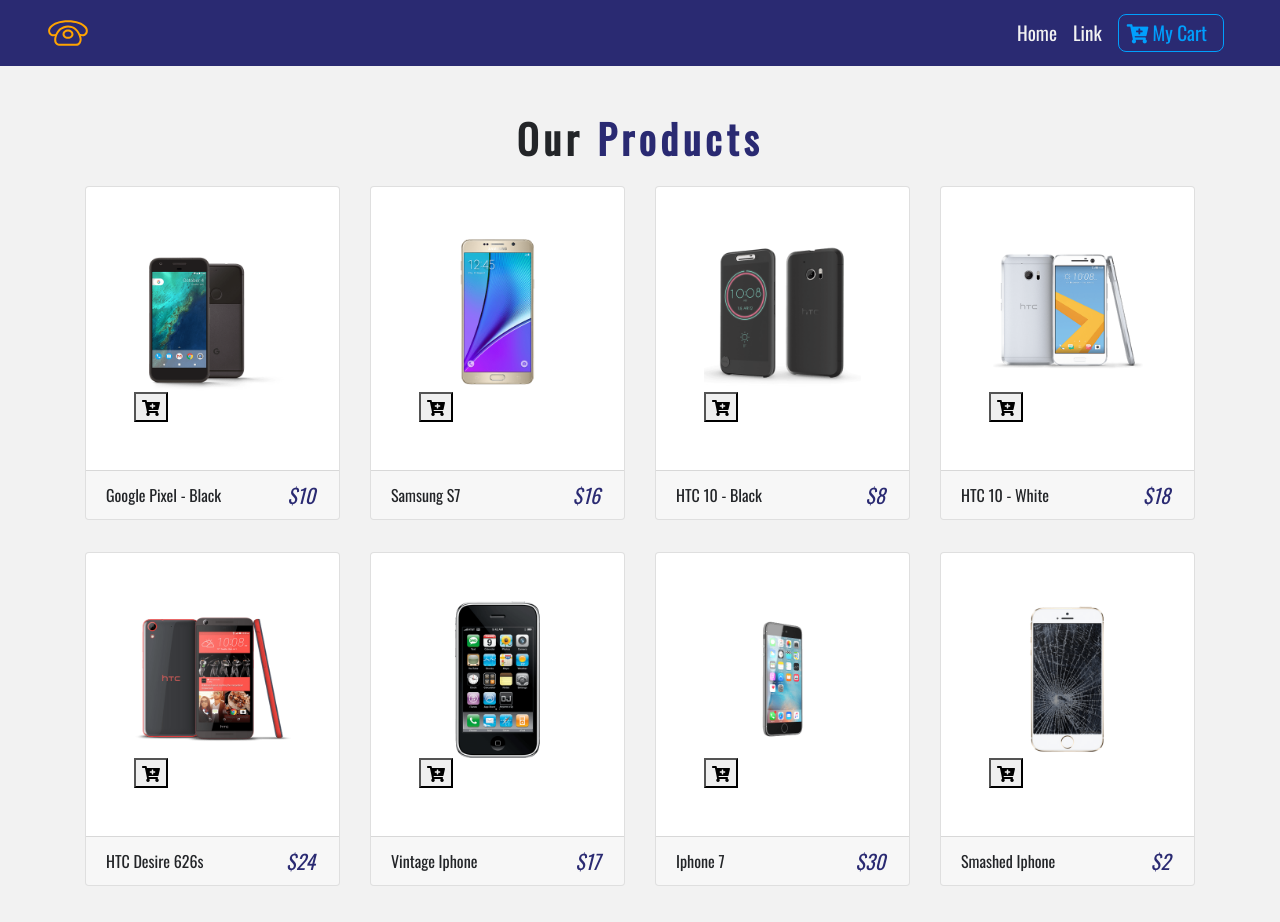
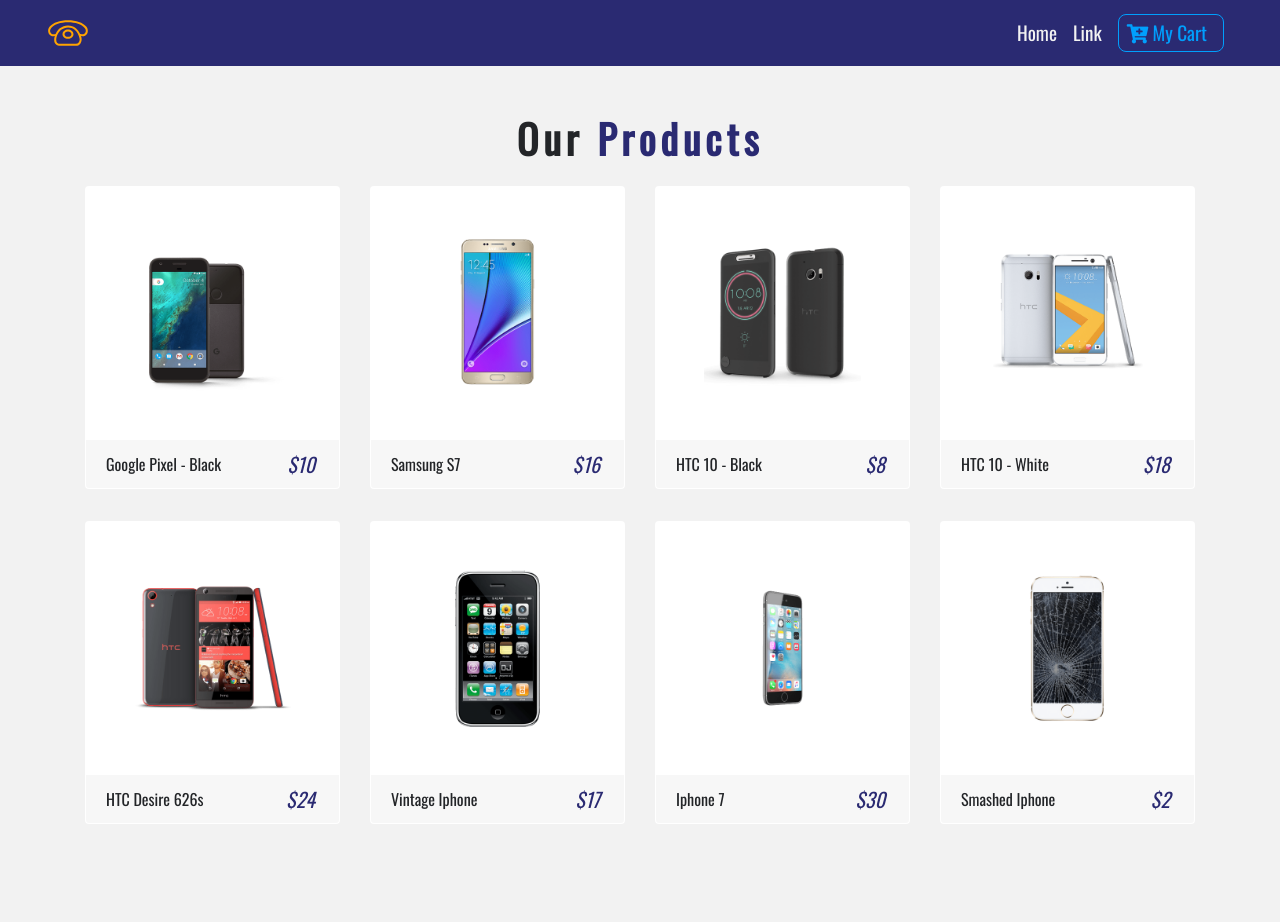
Before and after one commit to illarionoff/react-shopping, a React (Create React App) app: page / in a window 1280 px wide. Shown: the top 922 px of the page. After the commit the page ends 888 px from the top, so only its background shows below. Built offline with nearby package versions, Linux system fonts and the light colour scheme.

Commit message:
Product component styled components added

```diff
--- a/src/components/Product.js
+++ b/src/components/Product.js
@@ -42,6 +42,57 @@
   }
 }
 
-const ProductWrapper = styled.div``;
+const ProductWrapper = styled.div`
+  .card {
+    border-color: transparent;
+    transition: all 0.3s linear;
+  }
+  .card-footer {
+    backgroud: transparent;
+    border-top: transparent;
+    transition: all 0.3s linear;
+  }
+  &:hover {
+    .card {
+      border: 0.04rem solid rgba(0, 0, 0, 0.2);
+      box-shadow: 2px 2px 5px rgba(0, 0, 0, 0.2);
+    }
+    .card-footer {
+      background: rgba(247, 247, 247, 0.5);
+    }
+  }
+    .img-container {
+      position: relative;
+      overflow: hidden;
+    }
+    .card-img-top {
+      transition: all 0.3s ease-in;
+    }
+    .img-container:hover .card-img-top{
+      transform: scale(1.1)
+    }
+    .cart-btn {
+      position: absolute;
+      bottom: 0;
+      right: 0;
+      padding: 0.2rem 0.4rem;
+
+      background: var(--lightBlue);
+      border: none;
+      color: var(--mainWhite);
+      font-size: 1.4rem;
+      border-radius: 0.5rem 0 0 0;
+      transform: translate(100%, 100%);
+      transition: all 0.3s linear;
+    }
+    .img-container:hover .cart-btn {
+      transform: translate(0,0);
+    }
+    .cart-btn:hover {
+      color: var(--mainBlue);
+      cursor: pointer;
+    }
+  }
+`;
 
 export default Product;
```
